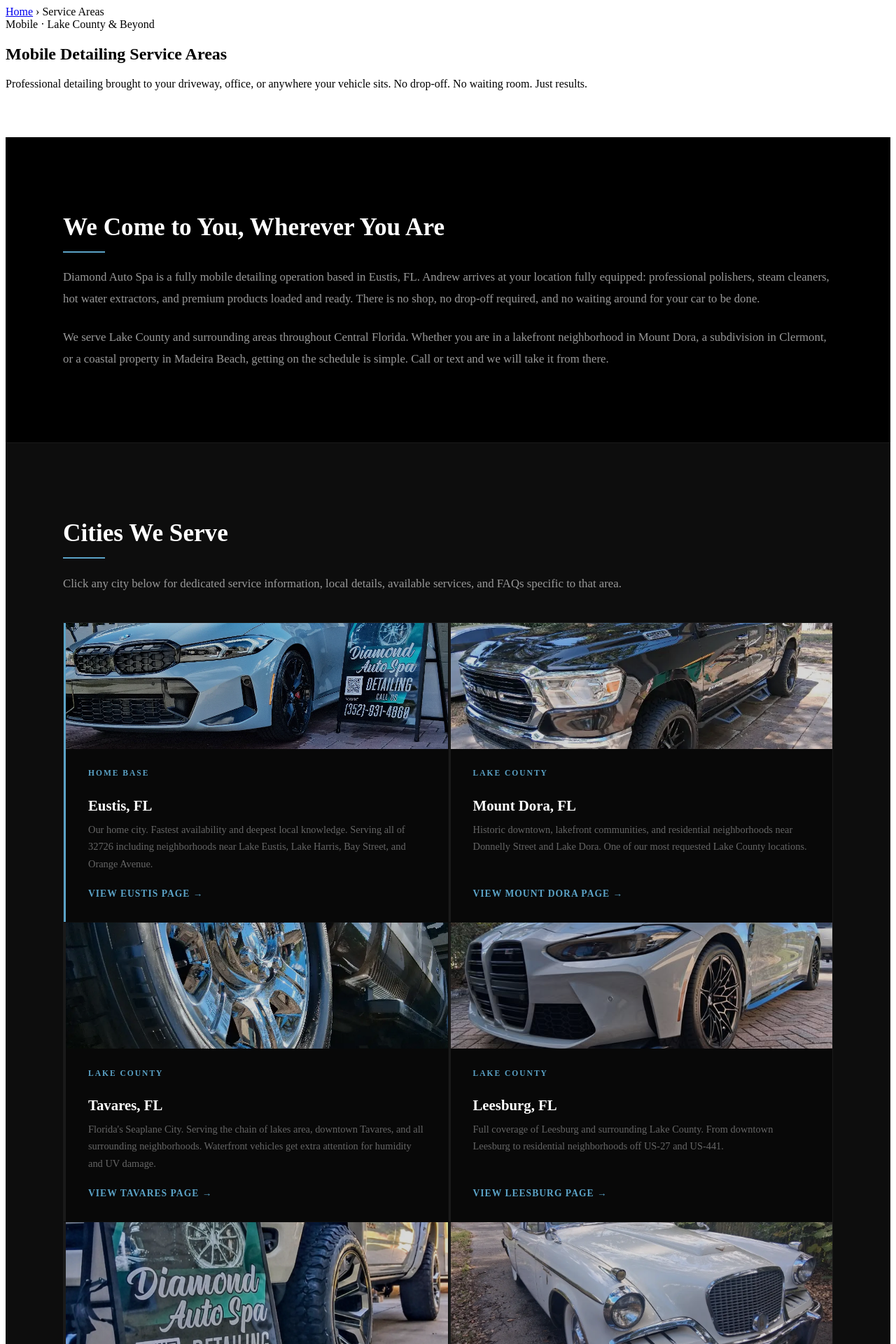
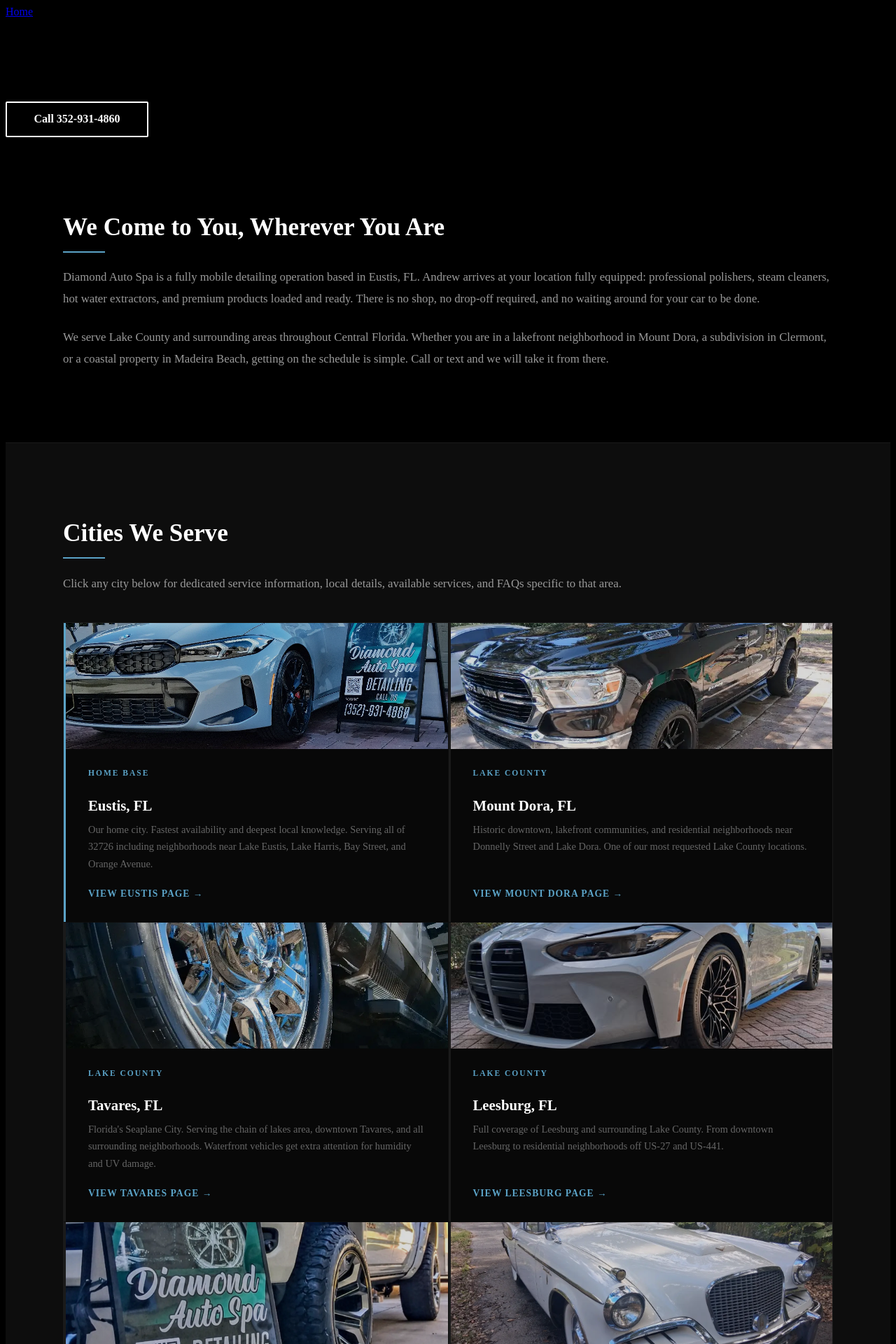
Before and after one commit to JamesBrownR/Diamond-Auto-Spa-Detailing, a Jekyll site: the page built from service-area/index.html, in a window 1280 px wide. Shown: the top 1920 px of the page at 70% size. Built offline with Jekyll 4.4.1, drawn with Linux system fonts in a browser that asks for light colours.

Commit message:
Update index.html

```diff
--- a/service-area/index.html
+++ b/service-area/index.html
@@ -99,7 +99,7 @@
   .section-dark  { background: #000 !important; padding: 5rem 2rem !important; }
   .section-light { background: #0d0d0d !important; padding: 5rem 2rem !important; border-top: 1px solid #1a1a1a !important; border-bottom: 1px solid #1a1a1a !important; }
   .section-inner { max-width: 1100px; margin: 0 auto; }
-
+body { background: black; }
   .section-inner h2 {
     font-family: 'Playfair Display', serif;
     font-size: 2.2rem;
```
